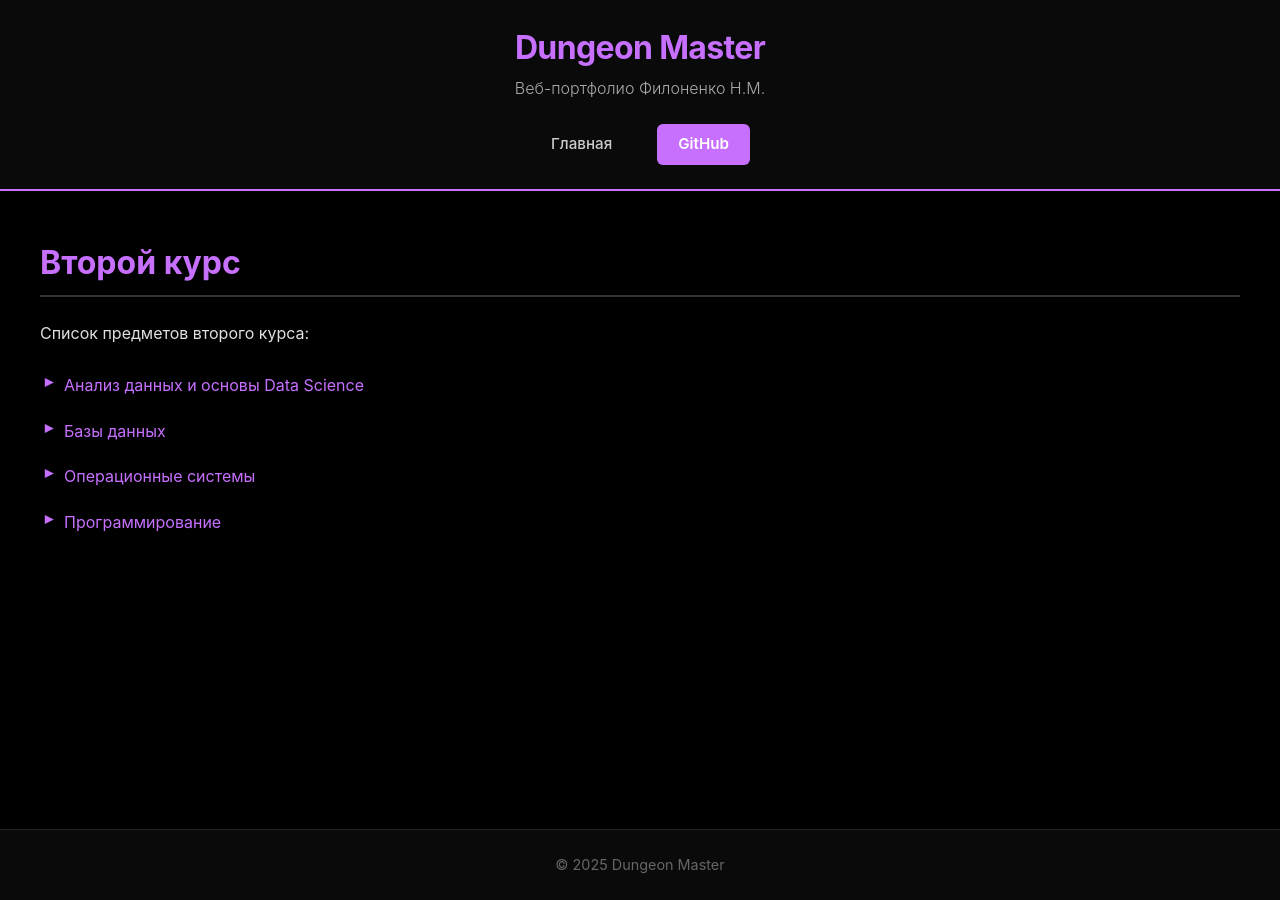
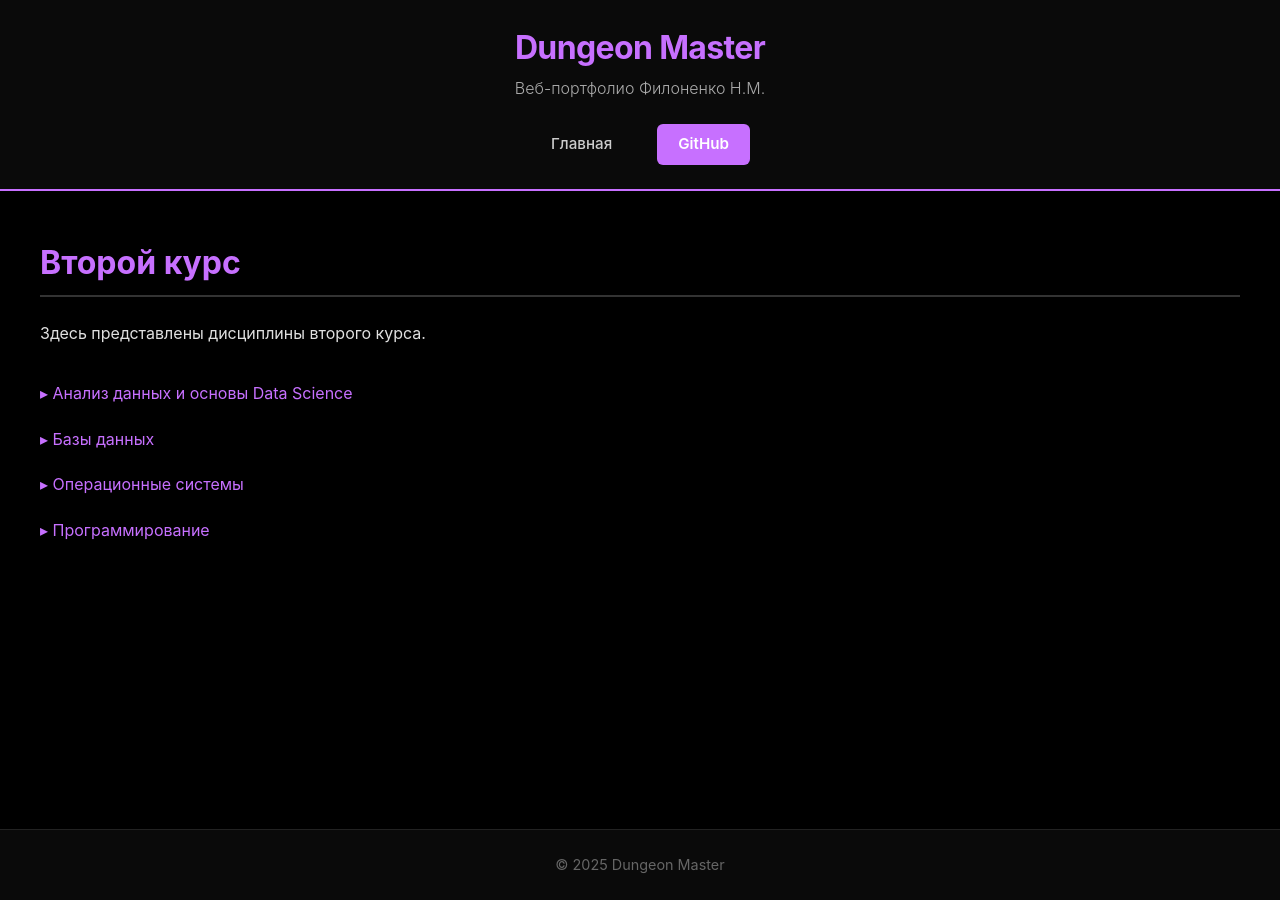
Before and after one commit to JunHerz/JunHerz.github.io, a Jekyll site: the page built from courses/2-course/index.md, in a window 1280 px wide. Built offline with Jekyll 4.4.1, drawn with Linux system fonts in a browser that asks for light colours; our own code applies the rules of GitHub Pages for plain Markdown files.

Commit message:
Update index.md

```diff
--- a/courses/2-course/index.md
+++ b/courses/2-course/index.md
@@ -1,8 +1,16 @@
+---
+title: "Второй курс"
+subjects:
+  - name: "Анализ данных и основы Data Science"
+    link: "analysis.md"
+  - name: "Базы данных"
+    link: "bazydannih.md"
+  - name: "Операционные системы"
+    link: "operative_systems.md"
+  - name: "Программирование"
+    link: "prog3.md"
+---
+
 # Второй курс
 
-Список предметов второго курса:
-
-- [Анализ данных и основы Data Science](analysis.md)
-- [Базы данных](bazydannih.md)
-- [Операционные системы](operative_systems.md)
-- [Программирование](prog3.md)
+Здесь представлены дисциплины второго курса.
```
